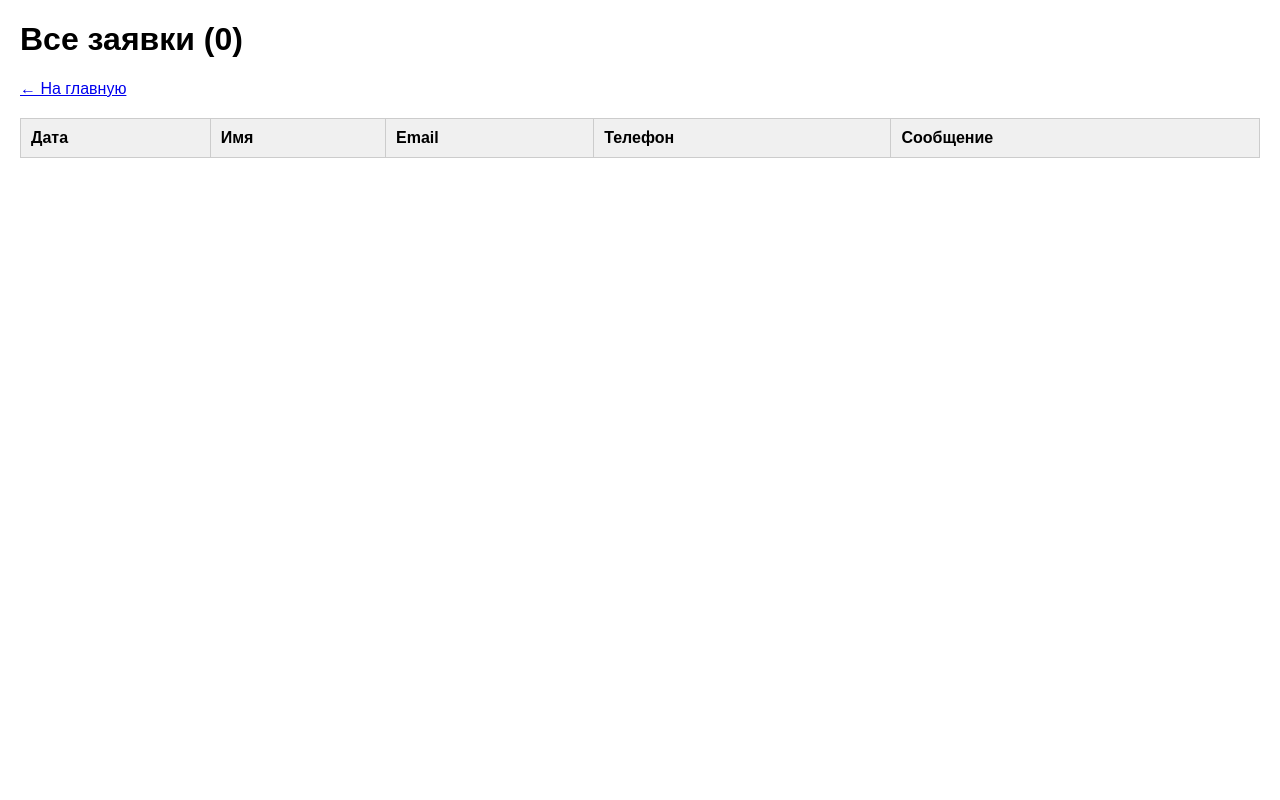
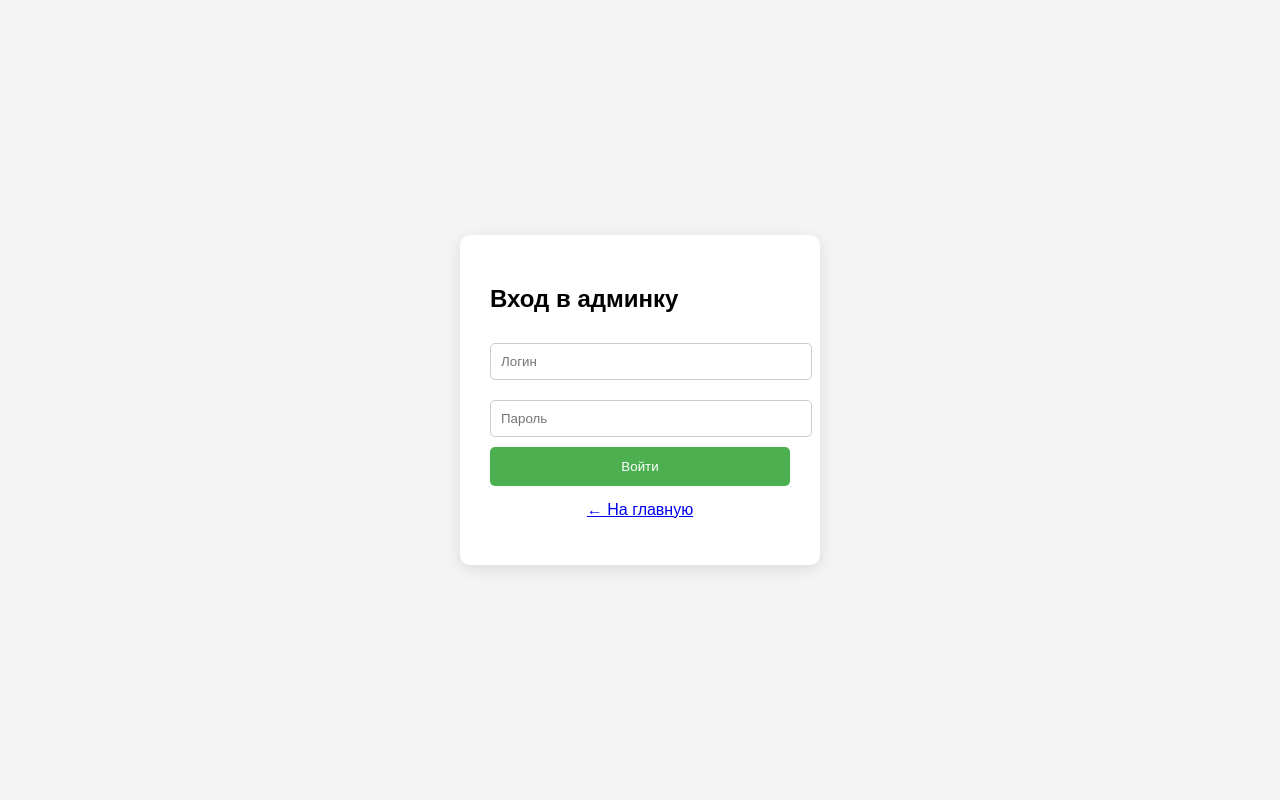
Before and after one commit to sAuRen1/crispy-happiness, a Flask app: page /admin in a window 1280 px wide. Run offline with Flask 3, Linux system fonts and the light colour scheme; lists and menus that the app fills with data are empty.

Commit message:
Сделал админку

```diff
--- a/website-app/backend/app.py
+++ b/website-app/backend/app.py
@@ -1,5 +1,5 @@
 import os
-from flask import Flask, render_template, request, redirect, url_for, flash
+from flask import Flask, render_template, request, redirect, url_for, flash, session
 from flask_sqlalchemy import SQLAlchemy
 from datetime import datetime
 from dotenv import load_dotenv
@@ -17,9 +17,12 @@ app = Flask(
 
 # Настройки
 app.config['SECRET_KEY'] = os.getenv('SECRET_KEY', 'crispy_happiness_secret_key_2026')
-# Абсолютный путь к базе (под твою структуру)
 app.config['SQLALCHEMY_DATABASE_URI'] = 'sqlite:///C:/сайт/instance/ankety.db'
 app.config['SQLALCHEMY_TRACK_MODIFICATIONS'] = False
+
+# Настройки админки
+app.config['ADMIN_USERNAME'] = 'admin'           # ← можешь поменять
+app.config['ADMIN_PASSWORD'] = 'Liza19'  # ← ОБЯЗАТЕЛЬНО поменяй!
 
 db = SQLAlchemy(app)
 
@@ -57,12 +60,38 @@ def index():
 
         return redirect(url_for('index'))
 
-    return render_template('index.html')
+    return render_template('index.html')  #дима пидр
 
-@app.route('/admin')
+# ====================== АДМИНКА ======================
+@app.route('/admin', methods=['GET', 'POST'])
 def admin():
-    anketas = Anketa.query.order_by(Anketa.date.desc()).all()
-    return render_template('admin.html', anketas=anketas)
+    if request.method == 'POST':
+        username = request.form.get('username')
+        password = request.form.get('password')
+
+        if (username == app.config['ADMIN_USERNAME'] and
+            password == app.config['ADMIN_PASSWORD']):
+            session['admin_logged_in'] = True
+            flash('✅ Успешный вход в админку!', 'success')
+            return redirect(url_for('admin'))   # редирект
+
+        else:
+            flash('❌ Неверный логин или пароль', 'error')
+
+    # Если пользователь уже авторизован
+    if session.get('admin_logged_in'):
+        anketas = Anketa.query.order_by(Anketa.date.desc()).all()
+        return render_template('admin.html', anketas=anketas)
+
+    # Иначе показываем форму входа
+    return render_template('admin_login.html')
+
+@app.route('/admin/logout')
+def admin_logout():
+    session.pop('admin_logged_in', None)
+    flash('Вы вышли из админки', 'success')
+    return redirect(url_for('index'))
+
 
 if __name__ == '__main__':
     app.run(debug=True, port=5000)
--- /dev/null
+++ b/website-app/backend/templates/admin_login.html
@@ -0,0 +1,28 @@
+<!DOCTYPE html>
+<html lang="ru">
+<head>
+    <meta charset="UTF-8">
+    <meta name="viewport" content="width=device-width, initial-scale=1.0">
+    <title>Вход в админку</title>
+    <style>
+        body { font-family: Arial, sans-serif; background: #f4f4f4; display: flex; justify-content: center; align-items: center; height: 100vh; margin: 0; }
+        .login-form { background: white; padding: 30px; border-radius: 10px; box-shadow: 0 4px 15px rgba(0,0,0,0.1); width: 300px; }
+        input { width: 100%; padding: 10px; margin: 10px 0; border: 1px solid #ccc; border-radius: 5px; }
+        button { width: 100%; padding: 12px; background: #4CAF50; color: white; border: none; border-radius: 5px; cursor: pointer; }
+        button:hover { background: #45a049; }
+    </style>
+</head>
+<body>
+    <div class="login-form">
+        <h2>Вход в админку</h2>
+        <form method="POST">
+            <input type="text" name="username" placeholder="Логин" required>
+            <input type="password" name="password" placeholder="Пароль" required>
+            <button type="submit">Войти</button>
+        </form>
+        <p style="text-align: center; margin-top: 15px;">
+            <a href="/">← На главную</a>
+        </p>
+    </div>
+</body>
+</html>
```
Also changed, not shown: website-app/backend/templates/index.html (+7 -1 lines).
